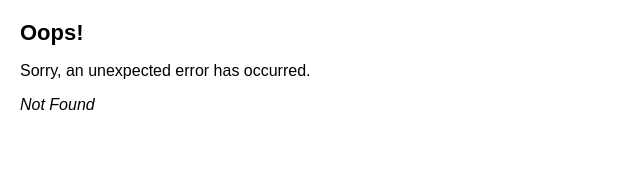
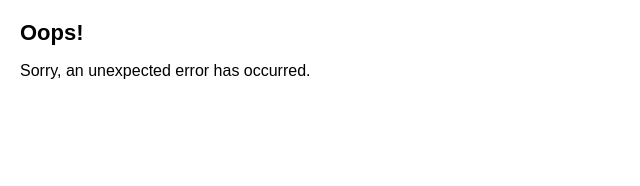
Before and after one commit to kazuya-u/NANOX-REACT, a React (Vite) app: page /contacts/1 in a window 1280 px wide. Before the commit this address had no page. Shown: the top 186 px of the page, without its empty margins (0-640 px from the left). Built offline with nearby package versions, Linux system fonts and the light colour scheme.

Commit message:
Implements 404 page.

```diff
--- a/src/error-page.tsx
+++ b/src/error-page.tsx
@@ -1,25 +1,19 @@
 import { useRouteError } from "react-router-dom";
 
-interface ErrorPageProps {
-  error: Error;
-}
-
-const ErrorPage: React.FC<ErrorPageProps> = ({ error }) => {
+const ErrorPage: React.FC = () => {
+  const error = useRouteError() as Error;
   console.error(error);
+  const errorMessage = error?.message;
 
   return (
     <div id="error-page">
       <h1>Oops!</h1>
       <p>Sorry, an unexpected error has occurred.</p>
       <p>
-        <i>{error.statusText || error.message}</i>
+        <i>{errorMessage}</i>
       </p>
     </div>
   );
 };
 
-export default function ErrorPageWrapper() {
-  const error = useRouteError();
-
-  return <ErrorPage error={error} />;
-}
+export default ErrorPage;
--- a/src/main.tsx
+++ b/src/main.tsx
@@ -3,13 +3,13 @@ import ReactDOM from 'react-dom/client'
 import './style.css'
 import { RouterProvider, createBrowserRouter } from 'react-router-dom'
 import Root from './routes/root'
-import ErrorPageWrapper from './error-page'
+import ErrorPage from './error-page'
 
 const router = createBrowserRouter([
   {
     path: "/",
     element: <Root />,
-    errorElement: <ErrorPageWrapper />,
+    errorElement: <ErrorPage />,
   }
 ]);
 
```
